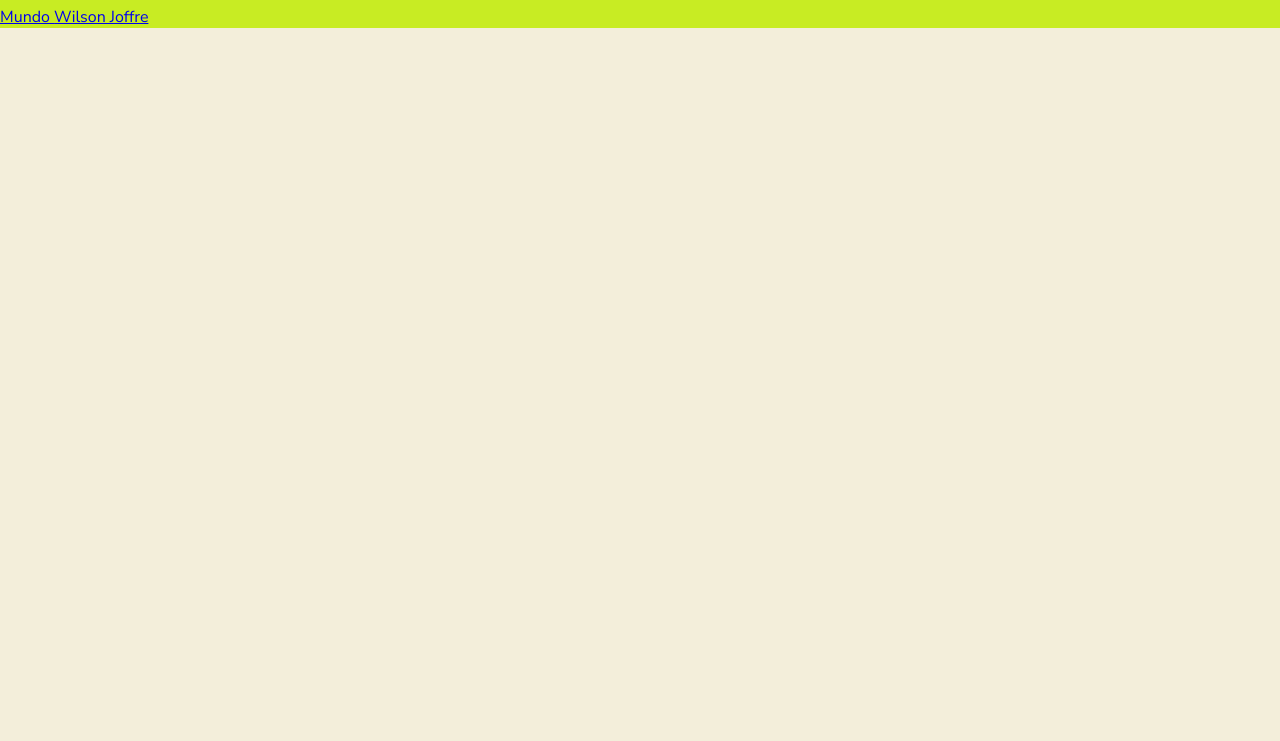
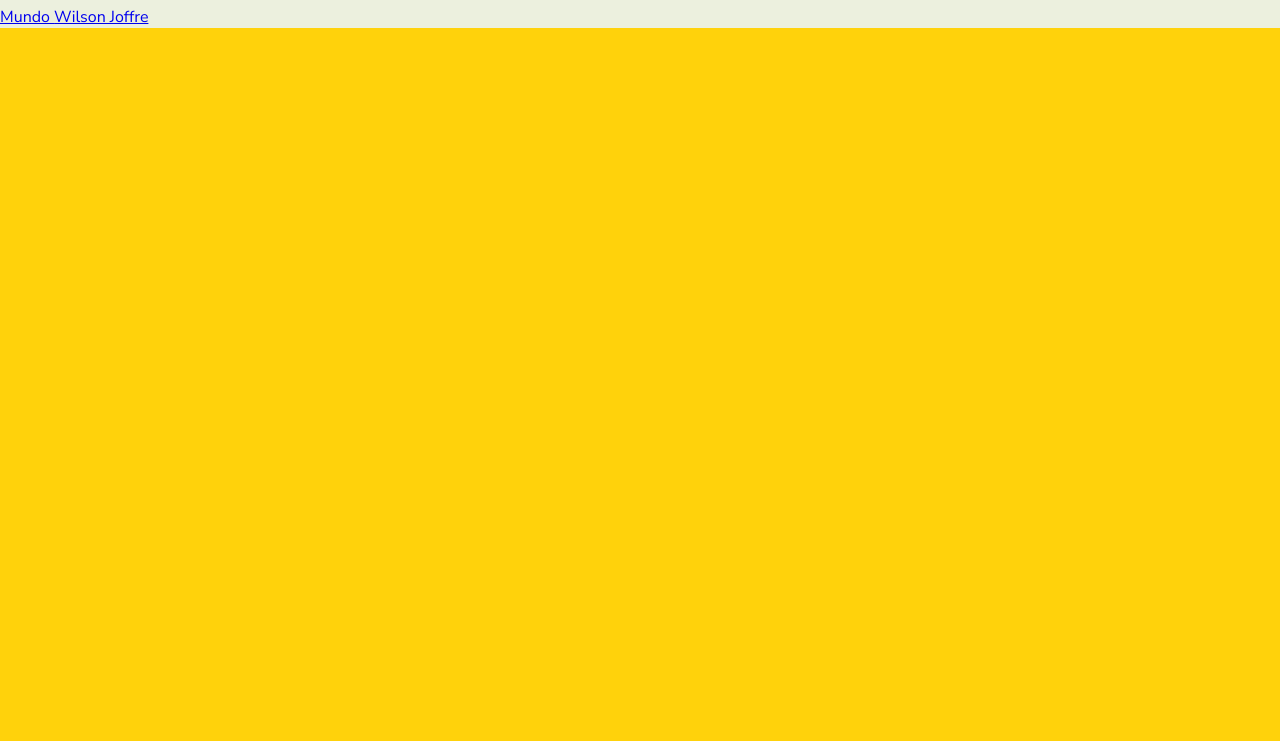
Before and after one commit to Th1ii/3-trimestre, a plain HTML site: page index.html in a window 1280 px wide. Shown: the part 80-821 px from the top of the page. Drawn offline with Linux system fonts and the light colour scheme.

Commit message:
save 19/09/24

```diff
--- a/style.css
+++ b/style.css
@@ -1,7 +1,7 @@
 @import url('https://fonts.googleapis.com/css2?family=Nunito+Sans:ital,opsz,wght@0,6..12,200..1000;1,6..12,200..1000&display=swap');
 :root {
-    --cor-principal:#f3eeda;
-    --cor-secundaria:#c8ec23;
+    --cor-principal:#ffd20b;
+    --cor-secundaria:#ecf0de;
     --cor-texto:#372b7a;
     --cor-fundo:#37eeb7;
     --font: "Nunito Sans", sans-serif;;
```
